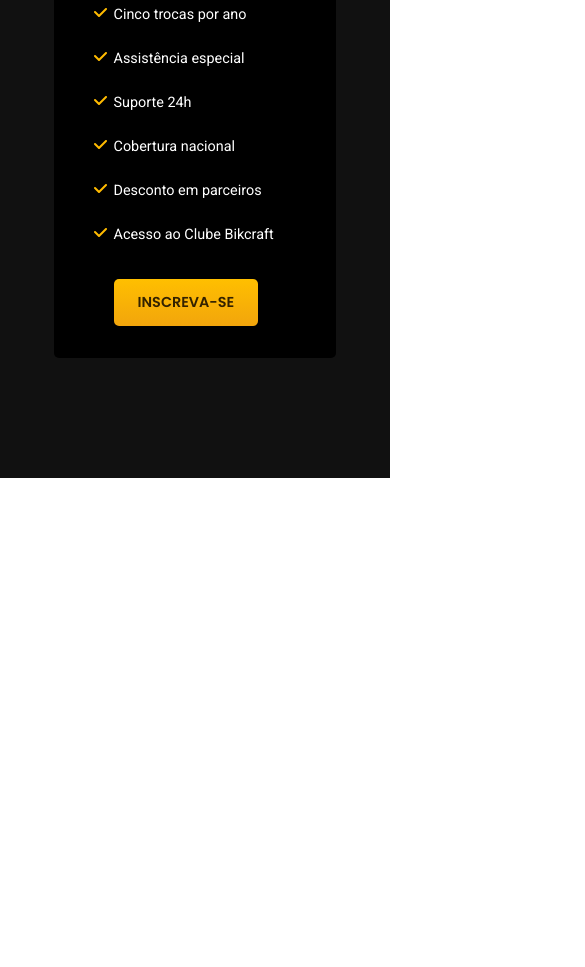
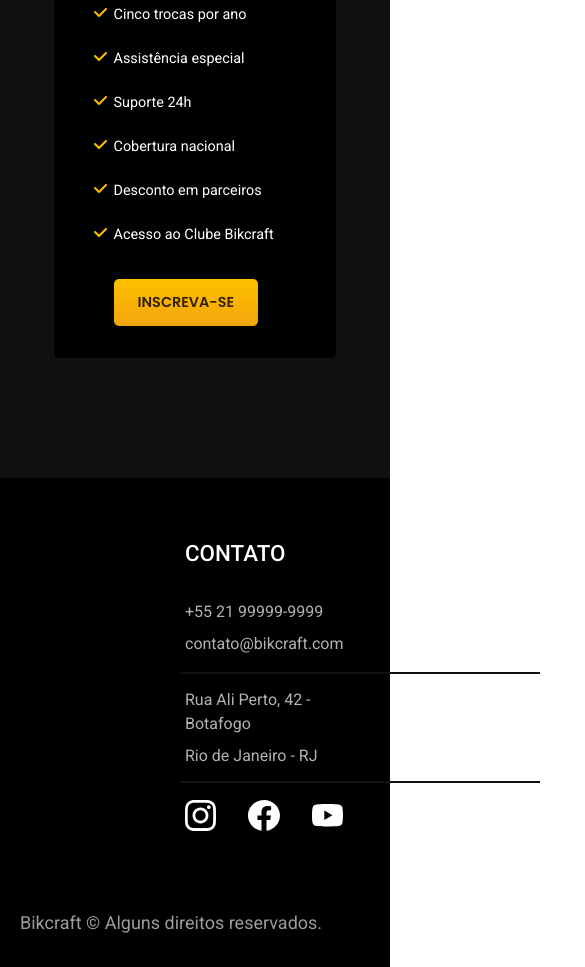
Before and after one commit to Janz7/Bikcraft, a plain HTML site: page index.html in a window 390 px wide. Shown: the part 4534-5501 px from the top of the page, 585 px wide, since content can reach past the window. Before the commit the page ends 5012 px from the top, so only its background shows below. Drawn offline with Linux system fonts and the light colour scheme.

Commit message:
Footer with no responsiveness

```diff
--- /dev/null
+++ b/css/global/footer.css
@@ -0,0 +1,119 @@
+.background-footer {
+  background-color: var(--c12);
+  padding-top: 60px;
+  padding-bottom: 32px;
+}
+
+.container-principal-footer {
+  display: grid;
+  grid-template-columns: auto auto 1fr;
+  gap: 165px;
+}
+
+.informacoes-footer {
+  margin-left: 100px;
+  display: flex;
+  flex-direction: column;
+  gap: 32px;
+}
+
+.informacoes-footer ul {
+  display: flex;
+  flex-direction: column;
+  gap: 16px;
+}
+
+.contato-footer ul li,
+.contato-footer p {
+  color: var(--c05);
+}
+
+.informacoes-footer ul li a {
+  color: var(--c05);
+}
+
+.direitos-autorais {
+  font-family: "Roboto", arial, sans-serif;
+  font-size: 1.125rem;
+  line-height: 1.5rem;
+  font-weight: 400;
+  letter-spacing: 1.5%;
+  color: var(--c06);
+  display: inline-block;
+  margin-top: 80px;
+}
+
+.redes-sociais-footer {
+  display: flex;
+  align-items: center;
+  gap: 32px;
+}
+
+.contato-footer {
+  display: flex;
+  flex-direction: column;
+  gap: 32px;
+}
+
+.num-email-footer {
+  display: flex;
+  flex-direction: column;
+  gap: 8px;
+  position: relative;
+}
+
+.num-email-footer::after {
+  content: "";
+  width: 360px;
+  height: 2px;
+  display: block;
+  position: absolute;
+  background-color: var(--c11);
+  bottom: -18px;
+  left: -5px;
+}
+
+.endereco-footer {
+  display: flex;
+  flex-direction: column;
+  gap: 8px;
+  position: relative;
+}
+
+.endereco-footer::after {
+  content: "";
+  width: 360px;
+  height: 2px;
+  display: block;
+  position: absolute;
+  background-color: var(--c11);
+  bottom: -15px;
+  left: -5px;
+}
+
+@media (max-width: 1440px) {
+  .contato-footer h3 {
+    font-size: 1.4rem;
+    line-height: 1.9rem;
+  }
+
+  .num-email-footer li {
+    font-size: 1rem;
+    line-height: 1.5rem;
+  }
+
+  .endereco-footer p {
+    font-size: 1rem;
+    line-height: 1.5rem;
+  }
+
+  .informacoes-footer h3 {
+    font-size: 1.4rem;
+    line-height: 1.9rem;
+  }
+
+  .informacoes-footer ul li a {
+    font-size: 1rem;
+    line-height: 1.5rem;
+  }
+}
--- a/css/style.css
+++ b/css/style.css
@@ -4,6 +4,7 @@
 @import "./utility/cores.css";
 @import "./global/global.css";
 @import "./global/header.css";
+@import "./global/footer.css";
 
 /* Utilitários */
 
--- a/css/utility/tipografia.css
+++ b/css/utility/tipografia.css
@@ -37,7 +37,8 @@
 }
 
 .font-1-m,
-.font-1-m-b {
+.font-1-m-b,
+.font-1-m-c {
   font-size: 1.125rem;
   line-height: 1.5rem;
   font-family: "Poppins", Arial, sans-serif;
@@ -48,11 +49,21 @@
   font-weight: 600;
 }
 
-.font-2-m {
+.font-1-m-c {
+  font-weight: 500;
+  letter-spacing: 1.5%;
+}
+
+.font-2-m,
+.font-2-m-b {
   font-size: 1.125rem;
   line-height: 1.5rem;
   font-family: "Roboto", Arial, sans-serif;
   font-weight: 500;
+}
+
+.font-2-m-b {
+  font-weight: 400;
 }
 
 .font-1-s,
--- a/index.html
+++ b/index.html
@@ -196,6 +196,47 @@
             </div>
         </div>
     </section>
+
+    <footer class="background-footer">
+        <div class="conteudo-footer max-w padding-default">
+            <div class="container-principal-footer">
+                <div class="img-footer">
+                    <img src="./src/logos-e-icones/bikcraft.svg" alt="Logo Bikcraft">
+                </div>
+
+                <div class="contato-footer">
+                    <h3 class="font-2-l-b">Contato</h3>
+                    <ul class="num-email-footer">
+                        <li class="font-2-m-b">+55 21 99999-9999</li>
+                        <li class="font-2-m-b">contato@bikcraft.com</li>
+                    </ul>
+
+                    <div class="endereco-footer">
+                        <p class="font-2-m-b">Rua Ali Perto, 42 - Botafogo</p>
+                        <p class="font-2-m-b">Rio de Janeiro - RJ</p>
+                    </div>
+
+                    <ul class="redes-sociais-footer">
+                        <li><a href="#"><img src="./src/logos-e-icones/icone-instagram.svg" alt="Ícone Instagram"></a></li>
+                        <li><a href="#"><img src="./src/logos-e-icones/icone-facebook.svg" alt="Ícone Facebook"></a></li>
+                        <li><a href="#"><img src="./src/logos-e-icones/icone-youtube.svg" alt="Ícone YouTube"></a></li>
+                    </ul>
+                </div>
+
+                <div class="informacoes-footer">
+                    <h3 class="font-2-l-b">Informações</h3>
+                    <ul>
+                        <li class="font-1-m-c"><a href="#">Bicicletas</a></li>
+                        <li class="font-1-m-c"><a href="#">Seguros</a></li>
+                        <li class="font-1-m-c"><a href="#">Contato</a></li>
+                        <li class="font-1-m-c"><a href="#">Termos e Condições</a></li>
+                    </ul>
+                </div>
+            </div>
+
+            <span class="direitos-autorais">Bikcraft © Alguns direitos reservados.</span>
+        </div>
+    </footer>
 </body>
 
 </html>
```
Also changed, not shown: src/logos-e-icones/icone-facebook.svg (added), src/logos-e-icones/icone-instagram.svg (added), src/logos-e-icones/icone-youtube.svg (added).
